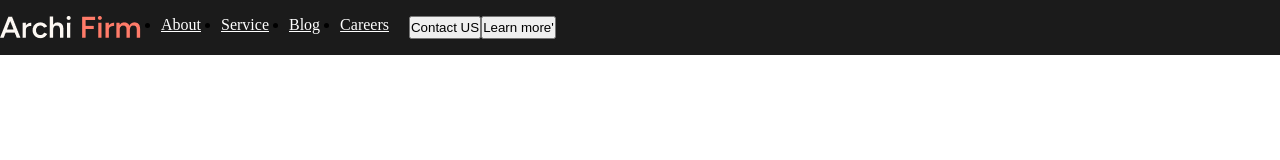
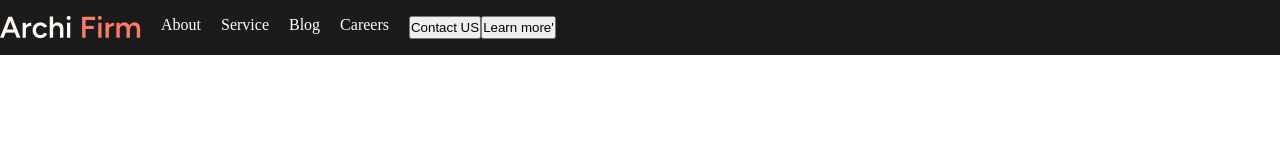
Before and after one commit to gabrieljcoutinho/Projeto-Archi-Firm, a React (Create React App) app: page / in a window 1280 px wide. Shown: the top 160 px of the page. Built offline with nearby package versions, Linux system fonts and the light colour scheme.

Commit message:
estilziação menu ehader links

```diff
--- a/src/Css/Header.css
+++ b/src/Css/Header.css
@@ -9,10 +9,12 @@
 .headerMenu {
     display: flex;
     gap: 20px;
+    list-style-type: none;
 }
 
 .linkListaHeader {
     color: #fff;
+    text-decoration: none;
 }
 
 .movimentacaobtn {
```
